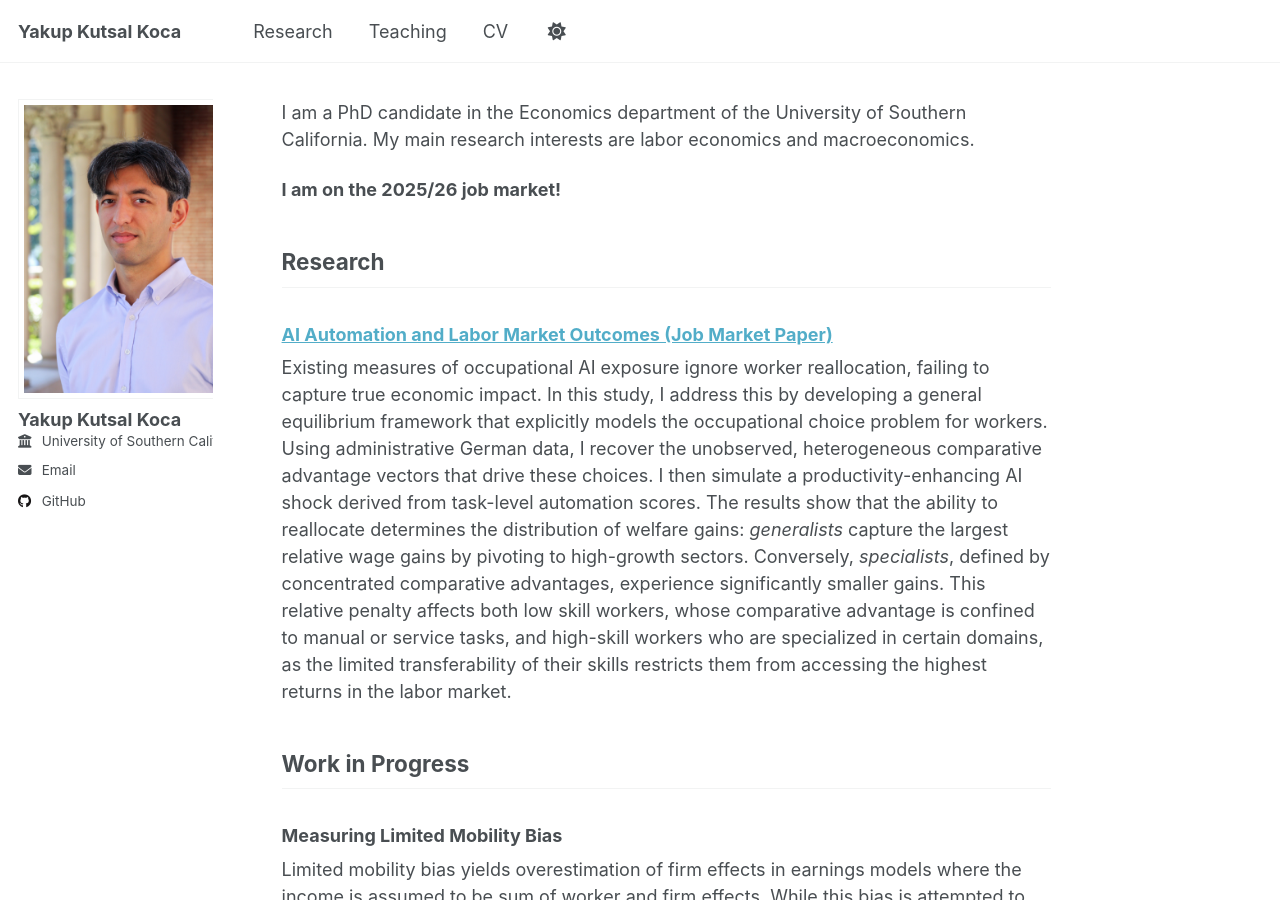
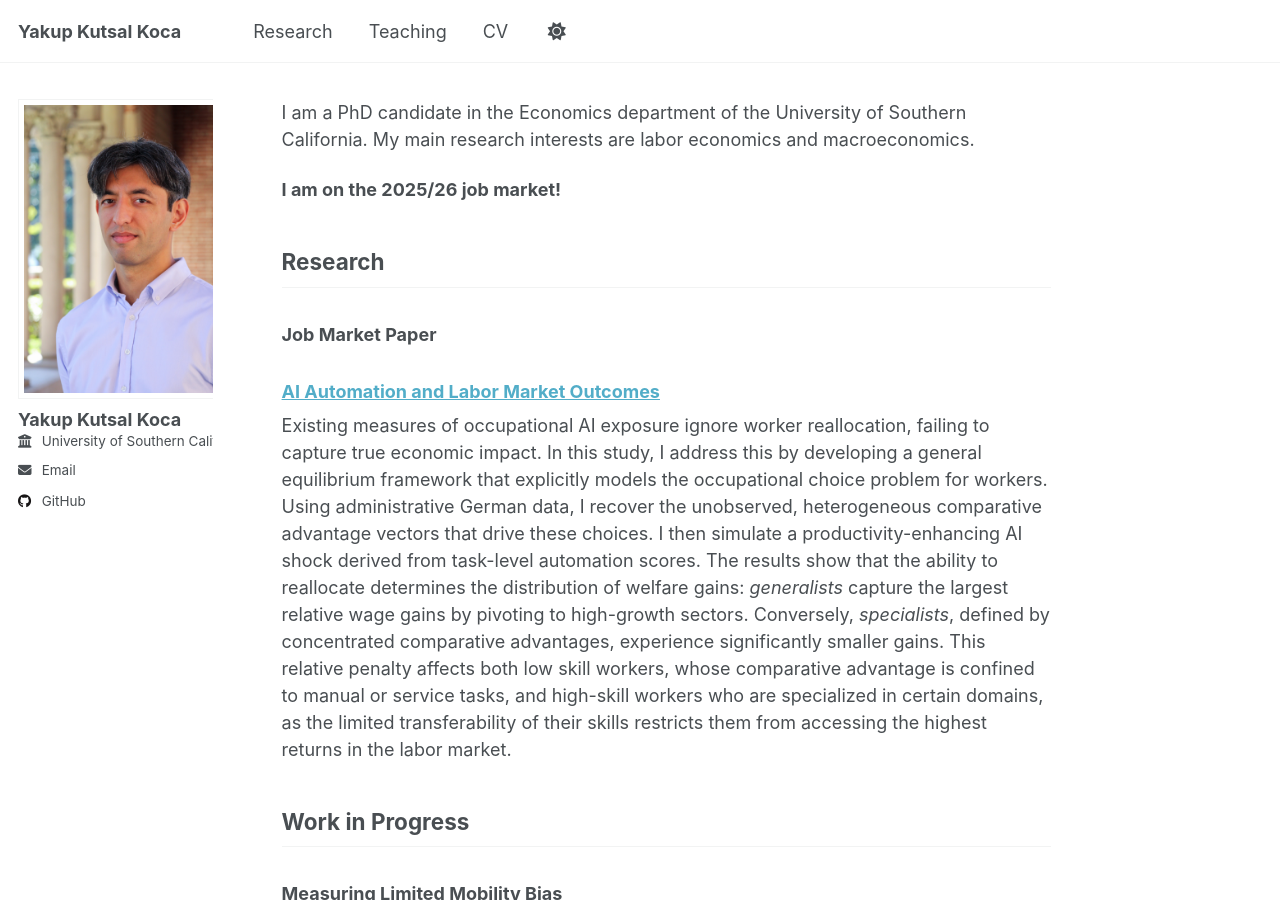
Before and after one commit to ykkoca/ykkoca.github.io, a Jekyll site: the page built from _pages/about.md, in a window 1280 px wide and 900 px high. Built offline with Jekyll 4.4.1, drawn with Linux system fonts in a browser that asks for light colours; a script that is not in the unit is left out.

Commit message:
update jmp

```diff
--- a/_pages/about.md
+++ b/_pages/about.md
@@ -12,7 +12,8 @@ I am a PhD candidate in the Economics department of the University of Southern C
 
 ## Research
 
-### [AI Automation and Labor Market Outcomes (Job Market Paper)](/files/jmp_YakupKutsal_Koca.pdf)
+### Job Market Paper
+### [AI Automation and Labor Market Outcomes](/files/jmp_YakupKutsal_Koca.pdf)
 
 Existing measures of occupational AI exposure ignore worker reallocation, failing to capture true economic impact. In this study, I address this by developing a general equilibrium framework that explicitly models the occupational choice problem for workers. Using administrative German data, I recover the unobserved, heterogeneous comparative advantage vectors that drive these choices. I then simulate a productivity-enhancing AI shock derived from task-level automation scores. The results show that the ability to reallocate determines the distribution of welfare gains: *generalists* capture the largest relative wage gains by pivoting to high-growth sectors. Conversely, *specialists*, defined by concentrated comparative advantages, experience significantly smaller gains. This relative penalty affects both low skill workers, whose comparative advantage is confined to manual or service tasks, and high-skill workers who are specialized in certain domains, as the limited transferability of their skills restricts them from accessing the highest returns in the labor market.
 
```
Also changed, not shown: 1 other file.
